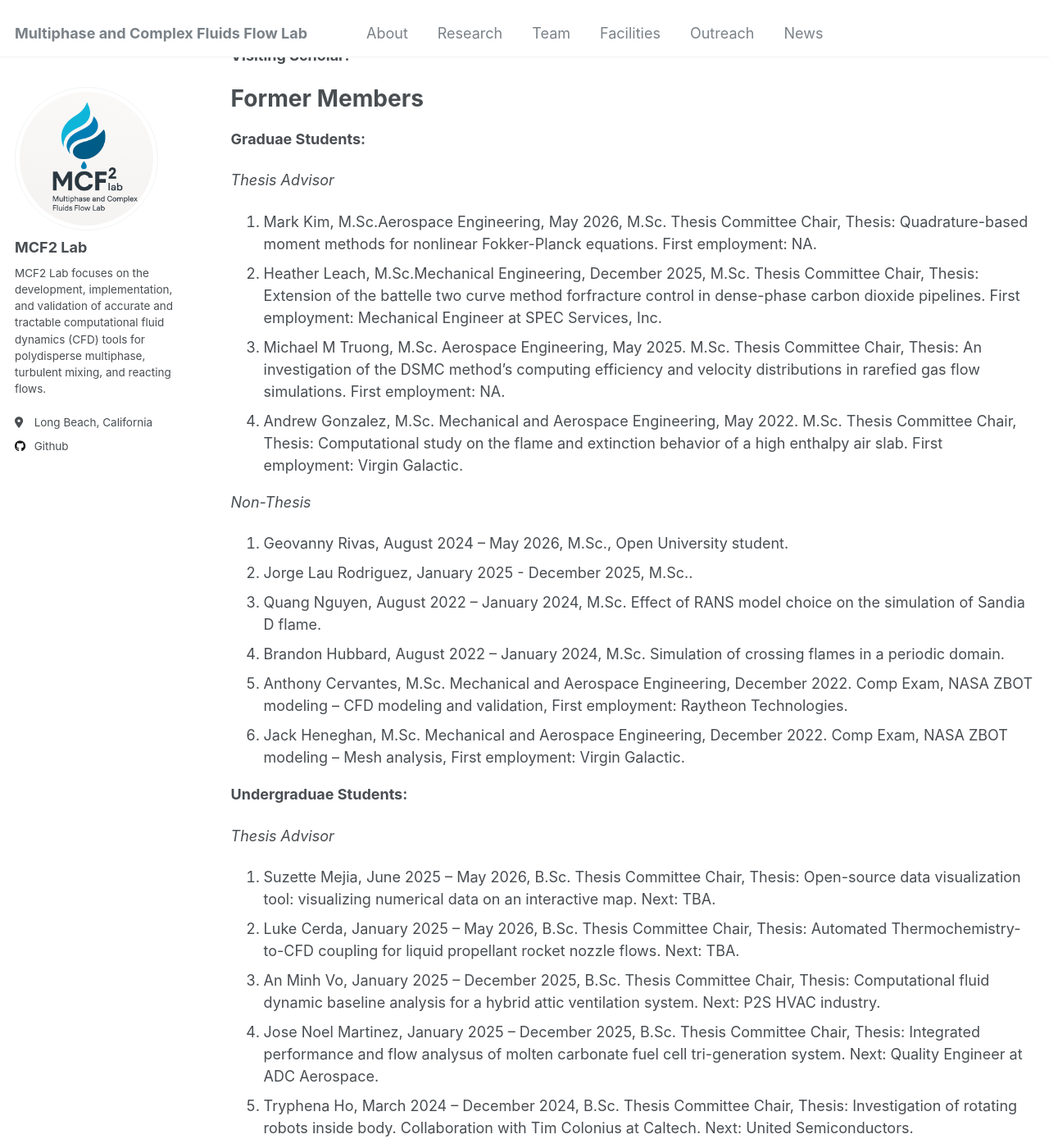
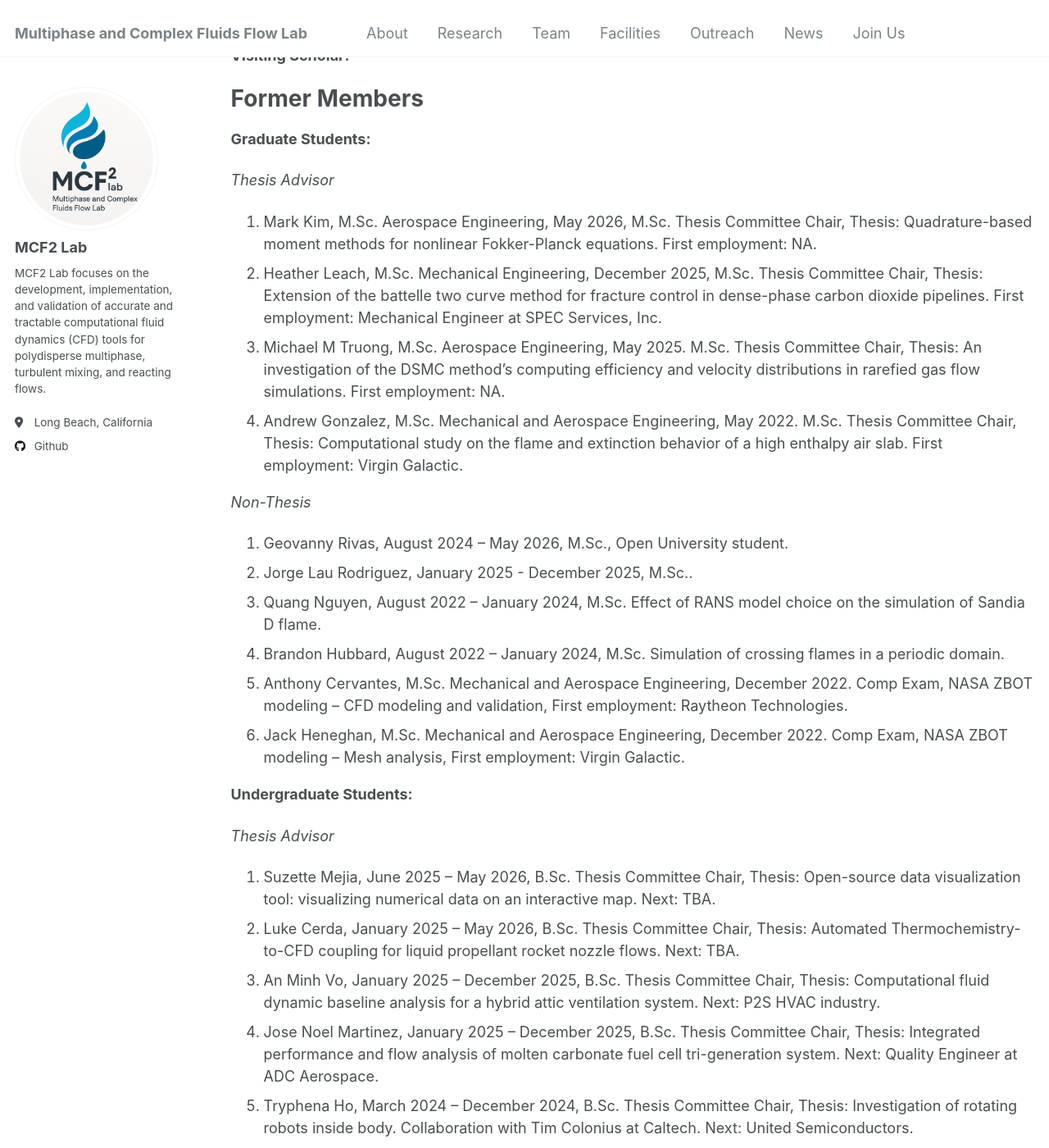
Before and after one commit to MCF2-Lab/MCF2-Lab.github.io, a Jekyll site: the page built from _pages/team.md, in a window 1280 px wide and 1400 px high, scrolled down 475 px. Shown: the whole window at 82% size. Built offline with Jekyll 4.4.1, drawn with Linux system fonts in a browser that asks for light colours; some of the changed text lies outside the part shown.

Commit message:
Added the "join us" tab to manage position announcements smoothly.

```diff
--- a/_data/navigation.yml
+++ b/_data/navigation.yml
@@ -23,5 +23,8 @@ main:
   - title: "News"
     url: /news/
 
+  - title: "Join Us"
+    url: /join-us/
+
 #  - title: "Gallery"
 #    url: /gallery/
--- a/_pages/team.md
+++ b/_pages/team.md
@@ -11,13 +11,13 @@ Ehsan Madadi, Ph.D., Assistant Professor of Mechanical and Aerospace Engineering
 
 Current Members
 ======
-**Graduae Students:**
+**Graduate Students:**
 
 2. Jia Mao, January 2026 - May 2027, M.Sc.
 1. Elizabeth Alvarez, February 2023 – May 2025, M.Sc.
 
 
-**Undergraduae Students:**
+**Undergraduate Students:**
 
 1. Mailey Trieu, August 2024 – present, B.Sc..
 
@@ -25,12 +25,12 @@ Current Members
 
 Former Members
 ======
-**Graduae Students:**
+**Graduate Students:**
 
 *Thesis Advisor*
 
-4. Mark Kim, M.Sc.Aerospace Engineering, May 2026, M.Sc. Thesis Committee Chair, Thesis: Quadrature-based moment methods for nonlinear Fokker-Planck equations. First employment: NA.
-3. Heather Leach, M.Sc.Mechanical Engineering, December 2025, M.Sc. Thesis Committee Chair, Thesis: Extension of the battelle two curve method forfracture control in dense-phase carbon dioxide pipelines. First employment: Mechanical Engineer at SPEC Services, Inc.
+4. Mark Kim, M.Sc. Aerospace Engineering, May 2026, M.Sc. Thesis Committee Chair, Thesis: Quadrature-based moment methods for nonlinear Fokker-Planck equations. First employment: NA.
+3. Heather Leach, M.Sc. Mechanical Engineering, December 2025, M.Sc. Thesis Committee Chair, Thesis: Extension of the battelle two curve method for fracture control in dense-phase carbon dioxide pipelines. First employment: Mechanical Engineer at SPEC Services, Inc.
 2. Michael M Truong, M.Sc. Aerospace Engineering, May 2025. M.Sc. Thesis Committee Chair, Thesis: An investigation of the DSMC method's computing efficiency and velocity distributions in rarefied gas flow simulations. First employment: NA.
 1. Andrew Gonzalez, M.Sc. Mechanical and Aerospace Engineering, May 2022. M.Sc. Thesis Committee Chair, Thesis: Computational study on the flame and extinction behavior of a high enthalpy air slab. First employment: Virgin Galactic.
 
@@ -43,14 +43,14 @@ Former Members
 1. Jack Heneghan, M.Sc. Mechanical and Aerospace Engineering, December 2022. Comp Exam, NASA ZBOT modeling – Mesh analysis, First employment: Virgin Galactic.
 
 
-**Undergraduae Students:**
+**Undergraduate Students:**
 
 *Thesis Advisor*
 
 7. Suzette Mejia, June 2025 – May 2026, B.Sc. Thesis Committee Chair, Thesis: Open-source data visualization tool: visualizing numerical data on an interactive map. Next: TBA.
 6. Luke Cerda, January 2025 – May 2026, B.Sc. Thesis Committee Chair, Thesis: Automated Thermochemistry-to-CFD coupling for liquid propellant rocket nozzle flows. Next: TBA.
 5. An Minh Vo, January 2025 – December 2025, B.Sc. Thesis Committee Chair, Thesis: Computational fluid dynamic baseline analysis for a hybrid attic ventilation system. Next: P2S HVAC industry.
-4. Jose Noel Martinez, January 2025 – December 2025, B.Sc. Thesis Committee Chair, Thesis: Integrated performance and flow analysus of molten carbonate fuel cell tri-generation system. Next: Quality Engineer at ADC Aerospace.
+4. Jose Noel Martinez, January 2025 – December 2025, B.Sc. Thesis Committee Chair, Thesis: Integrated performance and flow analysis of molten carbonate fuel cell tri-generation system. Next: Quality Engineer at ADC Aerospace.
 3. Tryphena Ho, March 2024 – December 2024, B.Sc. Thesis Committee Chair, Thesis:
 Investigation of rotating robots inside body. Collaboration with Tim Colonius at
 Caltech. Next: United Semiconductors.
@@ -94,15 +94,3 @@ ZBOT modeling – Geometry analysis, Next: Rivian Automotive.
 3. Andre Costa Vinagre, April 2026 – July 2026 (University of Applied Science Western Switzerland - Geneva) Thesis: CFD characterization of a supersonic FADS for a reentry glider.
 2. Henry Nguyen, May 2024 – August 2024 (University of Applied Science Western Switzerland - Geneva) Thesis: LES modeling of Confined Impinging Jet Mixers.
 1. Haroun Naina, May 2022 – August 2022 (University of Applied Science Western Switzerland - Geneva) Thesis: Transient modeling of Multi-inlet vortex reactor. First employment: Graduate student at École Polytechnique Fédérale de Lausanne.
-
-
-Join Our Team
-======
-
-**For Current CSULB Students:**
-
-If you are a current student at CSULB interested in conducting research in our group for your Bachelor's or Master's thesis, I encourage you to first read our group's publications to familiarize yourself with our research areas. If you find a topic that resonates with your interests, please email me with the subject line "Interest in *specific topic*." In your email, include a brief description of how this topic aligns with your career aspirations and how you believe it will contribute to your future goals. I am always open to chatting, collaborating, and serving on committees if my time and expertise allows.
-
-**For Prospective Students:**
-
-Students who are considering applying to CSULB and are interested in joining the MCF2 Lab are encouraged to proceed with the university admission process. While I am eager to welcome new talents into our group, please note that I am unable to assist with admissions. All prospective students must be admitted to CSULB through the official admissions office. Once admitted, please reach out to me following the same guidelines provided for current students.
```
Also changed, not shown: _pages/join-us.md (added, +99 -0 lines).
